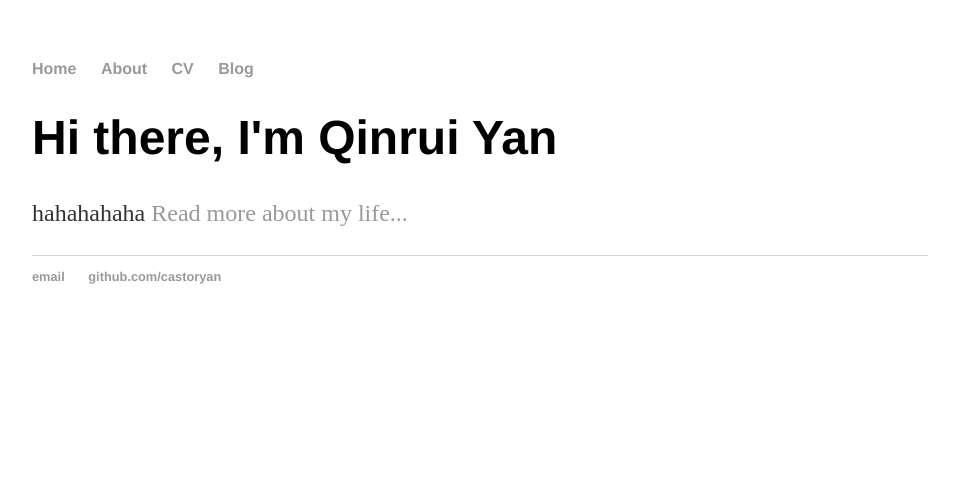
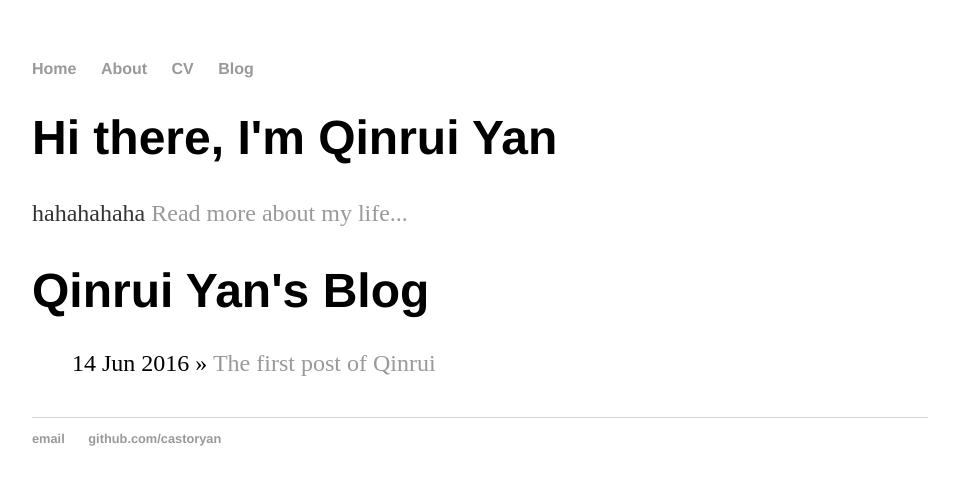
Before and after one commit to castoryan/castoryan.github.io, a Jekyll site: the page built from index.html, in a window 1280 px wide. Shown: the top 485 px of the page, without its empty margins (160-1119 px from the left). Built offline with Jekyll 4.4.1, drawn with Linux system fonts in a browser that asks for light colours.

Commit message:
Update index.html

```diff
--- a/index.html
+++ b/index.html
@@ -7,6 +7,14 @@ title: Qinrui Yan's Blog
 	<p>hahahahaha
 	<a href="/about">Read more about my life...</a>
 	</p>
+</div><!-- /.blurb -->
 
 
-</div><!-- /.blurb -->
+<h1>{{ page.title }}</h1>
+<ul class="posts">
+{% for post in site.posts %}
+<li><span>{{ post.date | date_to_string }}</span> »
+	<a href="{{ post.url }}" title="{{ post.title }}">{{ post.title }}</a>
+</li>
+{% endfor %}
+</ul>
```
